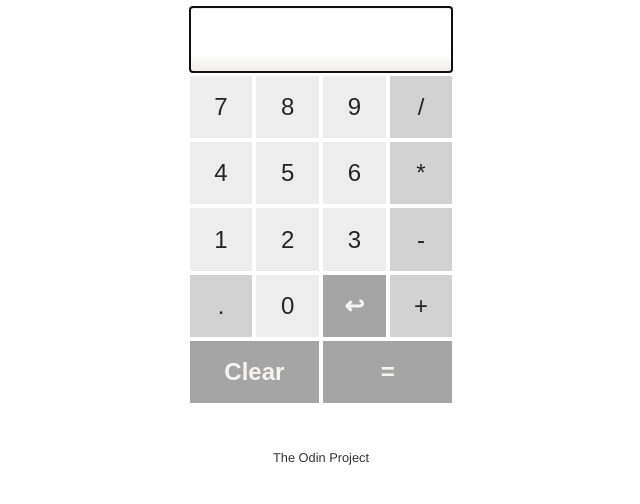
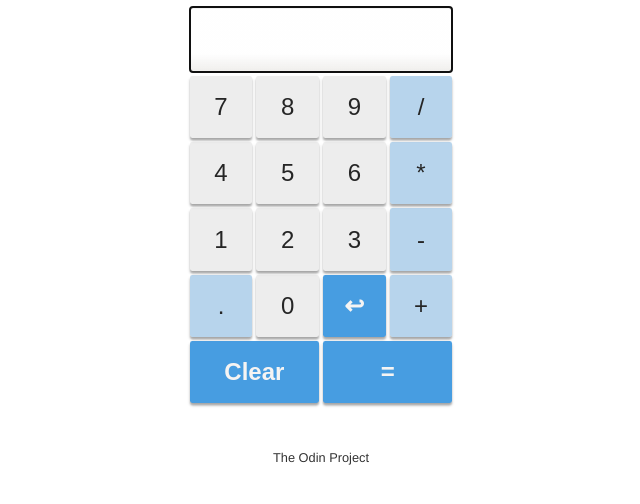
Before and after one commit to FrMazzo/calculator, a plain HTML site: page index.html in a window 1280 px wide. Shown: the part 170-674 px from the top of the page, without its empty margins (319-959 px from the left). Drawn offline with Linux system fonts and the light colour scheme.

Commit message:
Style changes (color and shadows)

```diff
--- a/style.css
+++ b/style.css
@@ -32,6 +32,8 @@ p{
     font-size: 1.5em;
     opacity: 0.85;
     transition: opacity 0.3s;
+    border-radius: 0.1em;
+    box-shadow: 0 0.1em 0.1em rgb(150,150,150);
 }
 
 #container button.n {
@@ -39,11 +41,11 @@ p{
 }
 
 #container button.o {
-    background-color: rgba(150,150,150,0.5);
+    background-color: rgba(88, 156, 211, 0.5);
 }
 
 #container button.b {
-    background-color: rgba(150,150,150,1);
+    background-color: rgb(40, 140, 220);
     color: hsl(40, 10%, 95%);
     font-weight: bold;
 }
@@ -53,6 +55,8 @@ p{
     margin: 2px;
     border: none;
     border-top: 2px solid hsl(0, 0%, 95%);
+    border-radius: 0.1em;
+
 
     font-size: 1.5em;
     background-image: linear-gradient(0deg,hsla(40, 10%, 65%, 0.2) 0%, hsla(40, 10%, 100%, 0.01) 30%);
```
